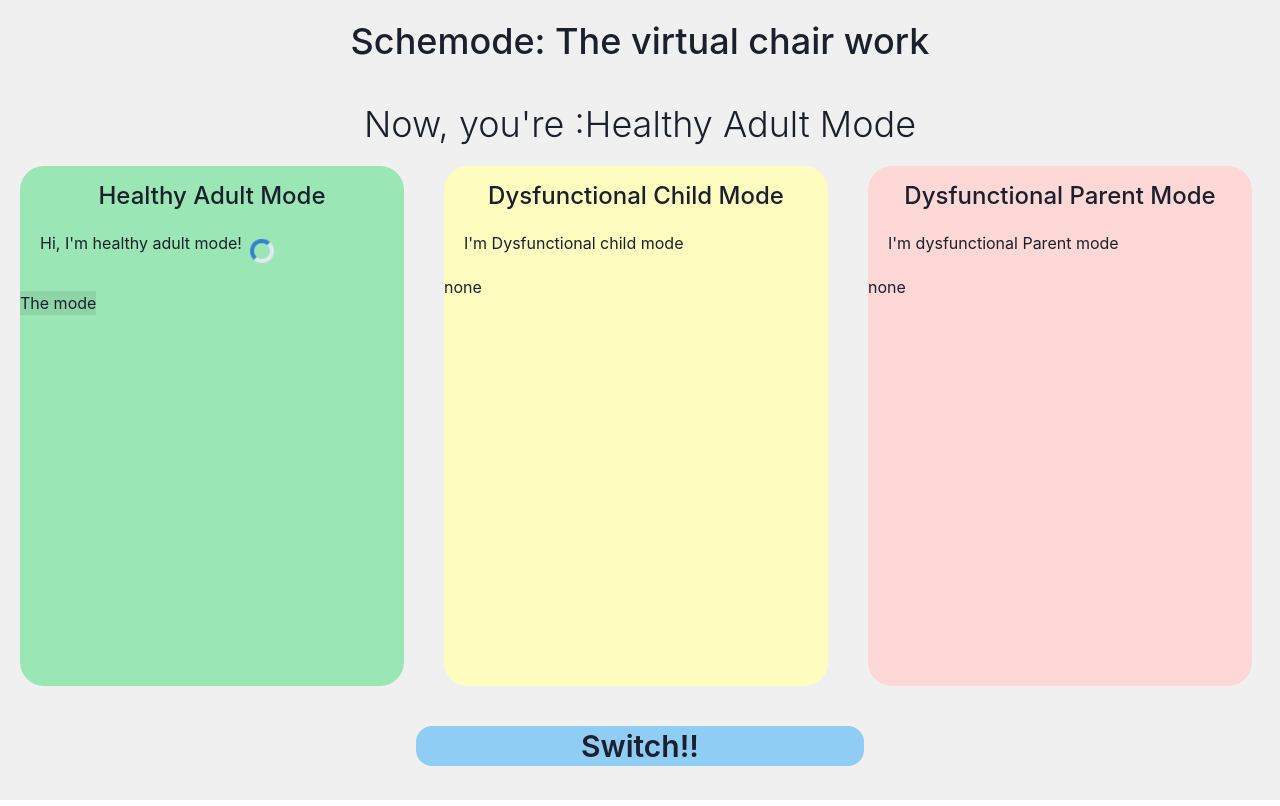
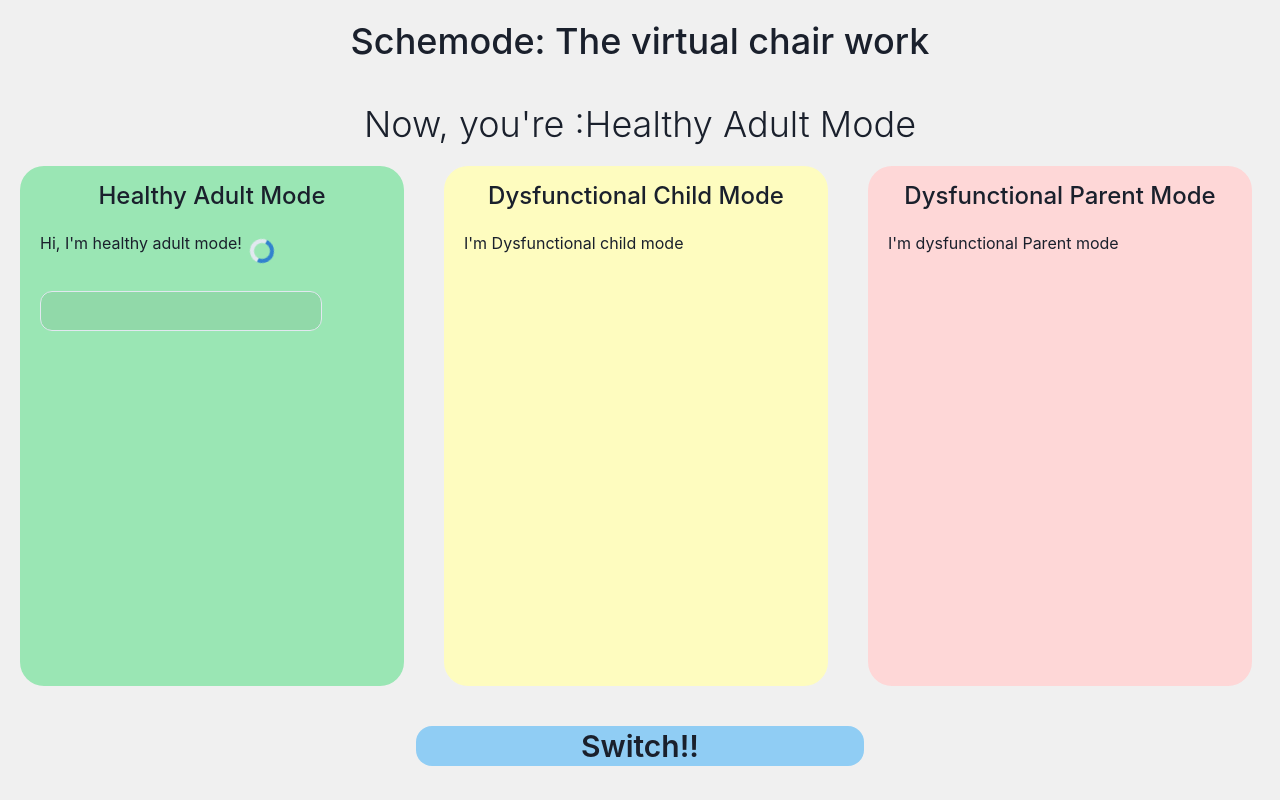
Before and after one commit to Kaikei-e/Schemode, a Next.js app in the folder schemode/: page / in a window 1280 px wide. Built offline with nearby package versions, Linux system fonts and the light colour scheme.

Commit message:
Update: Implementing the Representative

```diff
--- a/schemode/components/currentIndicater.tsx
+++ b/schemode/components/currentIndicater.tsx
@@ -11,7 +11,7 @@ const CurrentModeIndicater = (props: Props) => {
       <Spinner
         margin={2}
         thickness='4px'
-        speed='2s'
+        speed='2.5s'
         emptyColor='gray.200'
         color='blue.500'
         size='md'
--- a/schemode/components/representative.tsx
+++ b/schemode/components/representative.tsx
@@ -1,24 +1,24 @@
-import { Box, Flex, Text } from "@chakra-ui/react";
+import { Box, Flex, Input, Text } from "@chakra-ui/react";
 
 type Props = {
   isTheMode: boolean
 }
 
 
-const Representative = (props: Props) => {
+const RepresentativeInput = (props: Props) => {
   if(props.isTheMode){
     return (
-      <Box bgColor={"blackAlpha.200"} w="fit-content" h={"fit-content"}>
+      <Box bgColor={"blackAlpha.100"} borderRadius={"xl"} w="fit-content" h={"fit-content"} m={5}>
         <Flex flexDir={"column"}>
-          <Text>The mode</Text>
+          <Input type={"text"} borderRadius={"xl"} w={"min"}></Input>
         </Flex>
       </Box>
     );
 
   }else{
-    return <div>none</div>
+    return <div></div>
   }
 
 }
 
-export default Representative;
+export default RepresentativeInput;
--- a/schemode/pages/index.tsx
+++ b/schemode/pages/index.tsx
@@ -3,7 +3,7 @@ import type { NextPage } from 'next'
 import { useState } from 'react'
 import CurrentModeIndicater from '../components/currentIndicater'
 import ModeState from '../components/modeState'
-import Representative from '../components/representative'
+import RepresentativeInput from '../components/representative'
 import incrementMode from '../lib/modeManager/modeIncrementer'
 
 
@@ -24,7 +24,7 @@ const Home: NextPage = () => {
             <Text>Hi, I'm healthy adult mode!</Text>
             <CurrentModeIndicater isTheMode={count == 0 ?? isTheMode} />
           </Flex>
-          <Representative isTheMode={count == 0 ?? isTheMode} />
+          <RepresentativeInput isTheMode={count == 0 ?? isTheMode} />
         </Box>
         <Box bgColor={"yellow.100"} w={"30%"} ml={"5"} mr={"5"} h={"65vh"} borderRadius="3xl">
           <Heading fontSize={"2xl"} textAlign={"center"} fontStyle={"normal"} fontWeight={"medium"} m={"4"}>Dysfunctional Child Mode</Heading>
@@ -32,14 +32,14 @@ const Home: NextPage = () => {
             <Text>I'm Dysfunctional child mode </Text>
             <CurrentModeIndicater isTheMode={count == 1 ?? isTheMode} />
           </Flex>
-          <Representative isTheMode={count == 1 ?? isTheMode} />
+          <RepresentativeInput isTheMode={count == 1 ?? isTheMode} />
         </Box>
         <Box bgColor={"red.100"} w={"30%"} ml={"5"} mr={"5"} h={"65vh"} borderRadius="3xl" overflow={"auto"} scrollBehavior={"smooth"}>
           <Heading fontSize={"2xl"} textAlign={"center"} fontStyle={"normal"} fontWeight={"medium"} m={"4"}>Dysfunctional Parent Mode</Heading>
           <Flex flexDir={"row"} m={"5"}><Text>I'm dysfunctional Parent mode</Text>
             <CurrentModeIndicater isTheMode={count == 2 ?? isTheMode} />
           </Flex>
-          <Representative isTheMode={count == 2 ?? isTheMode} />
+          <RepresentativeInput isTheMode={count == 2 ?? isTheMode} />
         </Box>
       </Flex>
       <Flex flexDir={"column"} align={"center"} w={"100vw"}>
```
